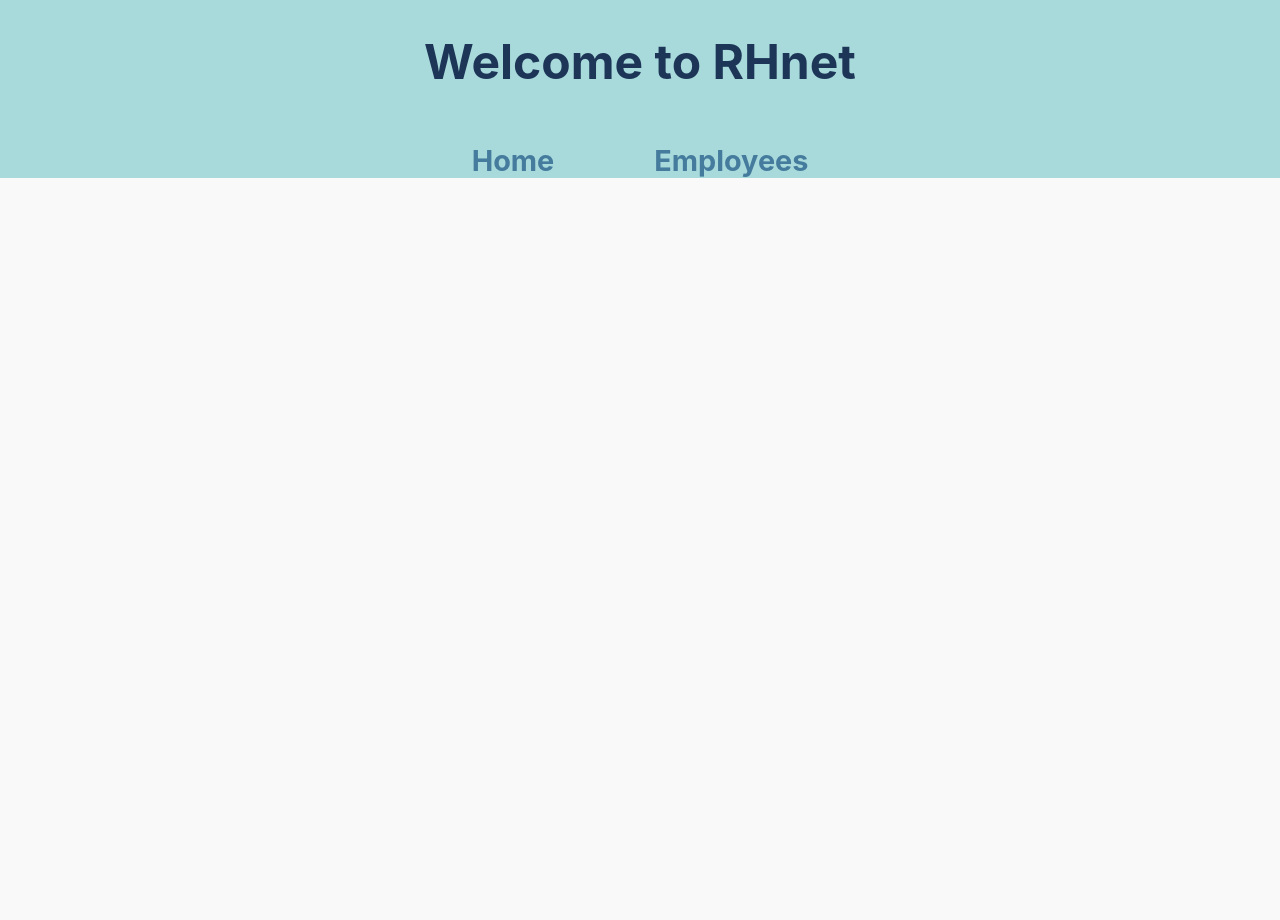
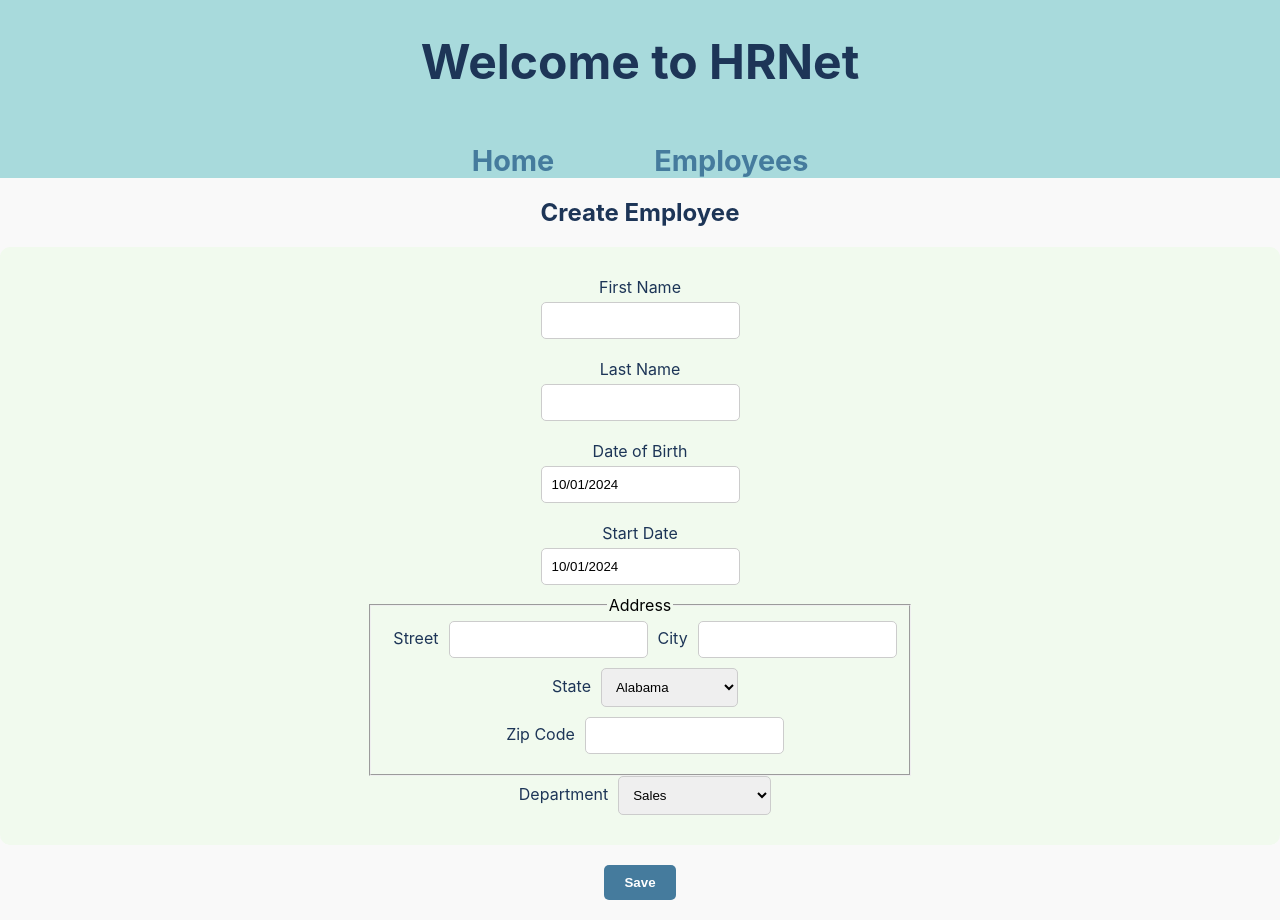
Before and after one commit to SupMBH/whproto-main, a React (Create React App) app: page /home in a window 1280 px wide. Before the commit the page ends 800 px from the top, so only its background shows below. Built offline with nearby package versions, Linux system fonts and the light colour scheme.

Commit message:
meilleure distrib pages + catch erreur routage

```diff
--- a/package.json
+++ b/package.json
@@ -38,5 +38,8 @@
       "last 1 firefox version",
       "last 1 safari version"
     ]
+  },
+  "devDependencies": {
+    "@babel/plugin-proposal-private-property-in-object": "^7.21.11"
   }
 }
--- a/src/App.js
+++ b/src/App.js
@@ -1,7 +1,7 @@
 import React from 'react';
 import { BrowserRouter as Router, Route, Routes, Link } from 'react-router-dom';
-import EmployeeForm from './components/EmployeeForm';
 import EmployeeListPage from './pages/EmployeeListPage';
+import EmployeeFormPage from './pages/EmployeeFormPage';
 import './styles/index.css';
 
 function App() {
@@ -9,15 +9,17 @@ function App() {
     <Router>
       <div className="App">
         <header className="App-header">
-          <h1>Welcome to RHnet</h1>
+          <h1>Welcome to HRNet</h1>
           <nav>
-            <Link to="/">Home</Link>
+            <Link to="/home">Home</Link>
             <Link to="/employees">Employees</Link>
           </nav>
         </header>
         <Routes>
-          <Route exact path="/" element={<EmployeeForm />} />
+          <Route exact path="/home" element={<EmployeeFormPage />} />
           <Route path="/employees" element={<EmployeeListPage />} />
+          {/* Gestion des erreurs */}
+          <Route path="*" element={<EmployeeFormPage />} />
         </Routes>
       </div>
     </Router>
--- /dev/null
+++ b/src/pages/EmployeeFormPage.js
@@ -0,0 +1,12 @@
+import React from 'react';
+import EmployeeForm from '../components/EmployeeForm';
+
+const EmployeeFormPage = () => {
+  return (
+    <div>
+      <EmployeeForm />
+    </div>
+  );
+};
+
+export default EmployeeFormPage;
```
Also changed, not shown: 1 other file (tests, documents, lock files or other folders).
